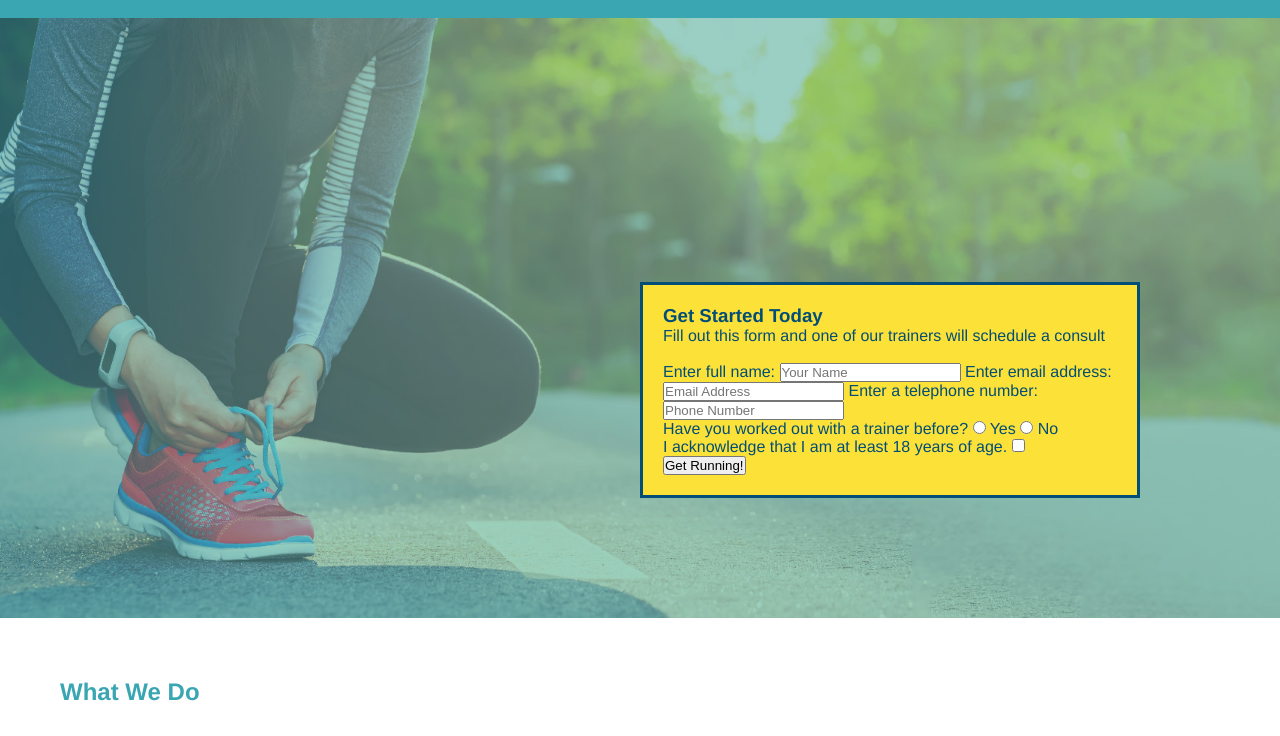
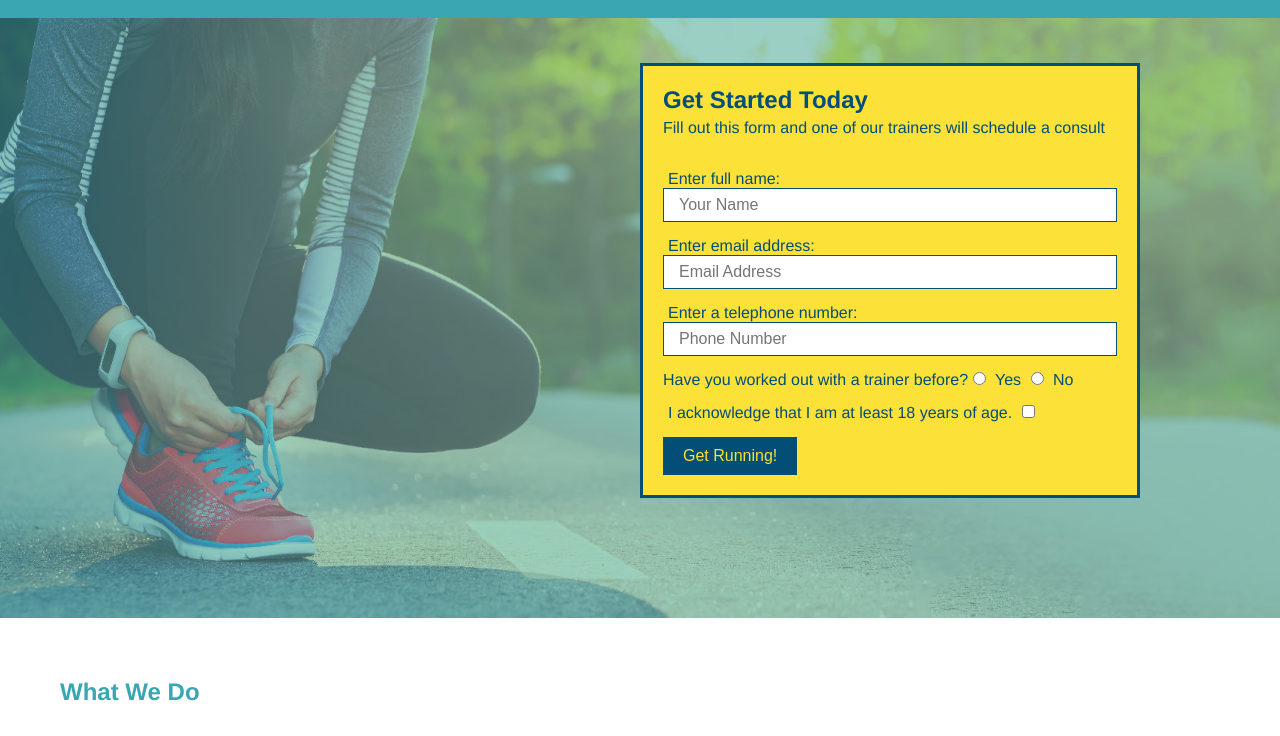
Before and after one commit to mgweber25/run-buddy, a plain HTML site: page index.html in a window 1280 px wide. Shown: the part 64-800 px from the top of the page. Drawn offline with Linux system fonts and the light colour scheme.

Commit message:
updates to top form

```diff
--- a/assets/css/style.css
+++ b/assets/css/style.css
@@ -95,3 +95,35 @@ footer h2 {
     bottom: 120px;
     right: 140px;
   }
+
+  .hero-form h3 {
+    font-size: 24px;
+    margin: 0;
+  }
+
+  .hero-form p {
+    margin: 5px 0 15px 0;
+  }
+
+  .form-input {
+    border: 1px solid #024e76;
+    display: block;
+    padding: 7px 15px;
+    font-size: 16px;
+    color: #024e76;
+    width: 100%;
+    margin-bottom: 15px;
+  }
+
+  .hero-form label {
+    margin: 0 5px;
+  }
+
+  .hero-form button {
+    color: #fce138;
+    background-color: #024e76;
+    border: none;
+    padding: 10px 20px;
+    font-size: 16px;
+  }
+  /* HERO STYLES END */
--- a/index.html
+++ b/index.html
@@ -52,22 +52,24 @@
                <!-- Add form element -->
                 <form>
                         <label for="name">Enter full name:</label>
-                         <input type="text" placeholder="Your Name" name="name" id="name" />
+                        <input type="text" placeholder="Your Name" name="name" id="name" class="form-input">
+
                         <label for="email">Enter email address:</label>
-                         <input type="text" placeholder="Email Address" name="email" id="email" />
+                        <input type="text" placeholder="Email Address" name="email" id="email" class="form-input">
+
                         <label for="phone">Enter a telephone number:</label>
-                         <input type="text" placeholder="Phone Number" name="phone" id="phone"/>
+                        <input type="text" placeholder="Phone Number" name="phone" id="phone" class="form-input">
                     <p>
                       Have you worked out with a trainer before?
                       <input type="radio" name="trainer-confirm" id="trainer-yes" />
                       <label for="trainer-yes">Yes</label>
+
                       <input type="radio" name="trainer-confirm" id="trainer-no" />
                       <label for="trainer-no">No</label>
                     </p>
                     <p>
-                      <label for="checkbox">
-                          I acknowledge that I am at least 18 years of age.
-                      </label>
+
+                        <label for="checkbox">I acknowledge that I am at least 18 years of age.</label>
                         <input type="checkbox" name="age-confirm" id="checkbox" />
                     </p>
 
```
